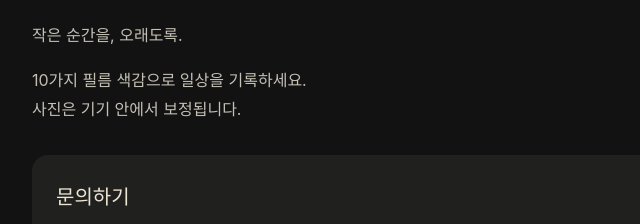
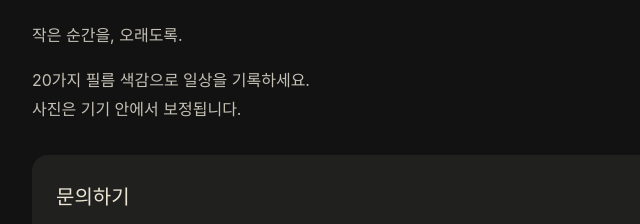
Before and after one commit to whitepage/filune-support, a plain HTML site: page index.html in a window 1280 px wide. Shown: the part 156-380 px from the top of the page, 252-892 px from the left. Drawn offline with Linux system fonts and the light colour scheme.

Commit message:
Update support page for twenty film looks

```diff
--- a/index.html
+++ b/index.html
@@ -3,7 +3,7 @@
 <head><meta charset="utf-8"><meta name="viewport" content="width=device-width,initial-scale=1"><title>필룬 FILUNE · 고객지원</title><link rel="stylesheet" href="style.css"></head>
 <body><main>
 <h1>FILUNE</h1><p>작은 순간을, 오래도록.</p>
-<p>10가지 필름 색감으로 일상을 기록하세요.<br>사진은 기기 안에서 보정됩니다.</p>
+<p>20가지 필름 색감으로 일상을 기록하세요.<br>사진은 기기 안에서 보정됩니다.</p>
 <section class="card"><h2>문의하기</h2><a href="mailto:whitepage@me.com">whitepage@me.com</a></section>
 <nav><a href="privacy.html">개인정보처리방침</a></nav>
 <p><small>필룬 · 운영자 kim dongho</small></p>
```
